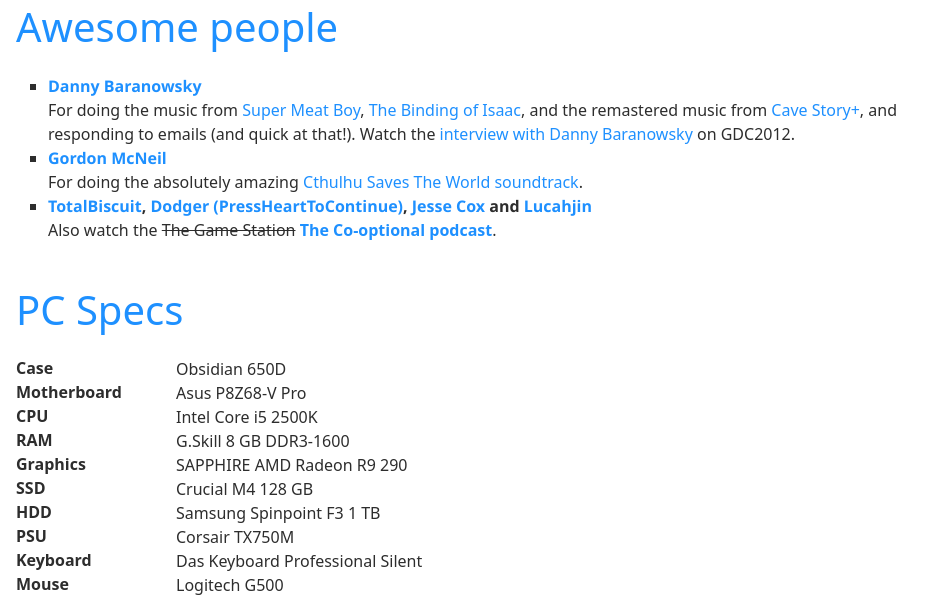
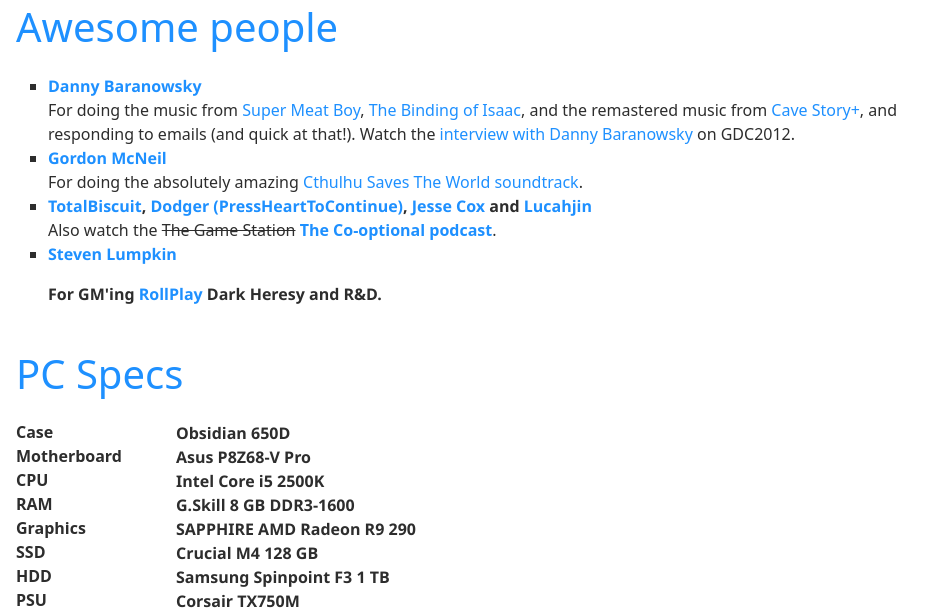
Before and after one commit to Vivelin/horsedrowner.net, a PHP site: page / in a window 1280 px wide. Shown: the part 1361-1972 px from the top of the page, without its empty margins (0-943 px from the left). Run offline with PHP 8.4, Linux system fonts and the light colour scheme; data that the repository does not hold is empty; a stand-in replaces the project's code that opens the database connection.

Commit message:
erdfgfsdfg

```diff
--- a/pages/about.php
+++ b/pages/about.php
@@ -129,6 +129,10 @@ usort($series, function($x, $y) {
         </strong>
         <p>
             Also watch the <del>The Game Station</del> <ins><a href="http://www.youtube.com/Polaris">The Co-optional podcast</a></ins>.
+
+    <li><strong><a href="https://twitter.com/Silent0siris">Steven Lumpkin</a>
+        <p>
+            For GM'ing <a href="http://www.youtube.com/user/itmeJP">RollPlay</a> Dark Heresy and R&D.
 </ul>
 
 <h1>PC Specs</h1>
```
